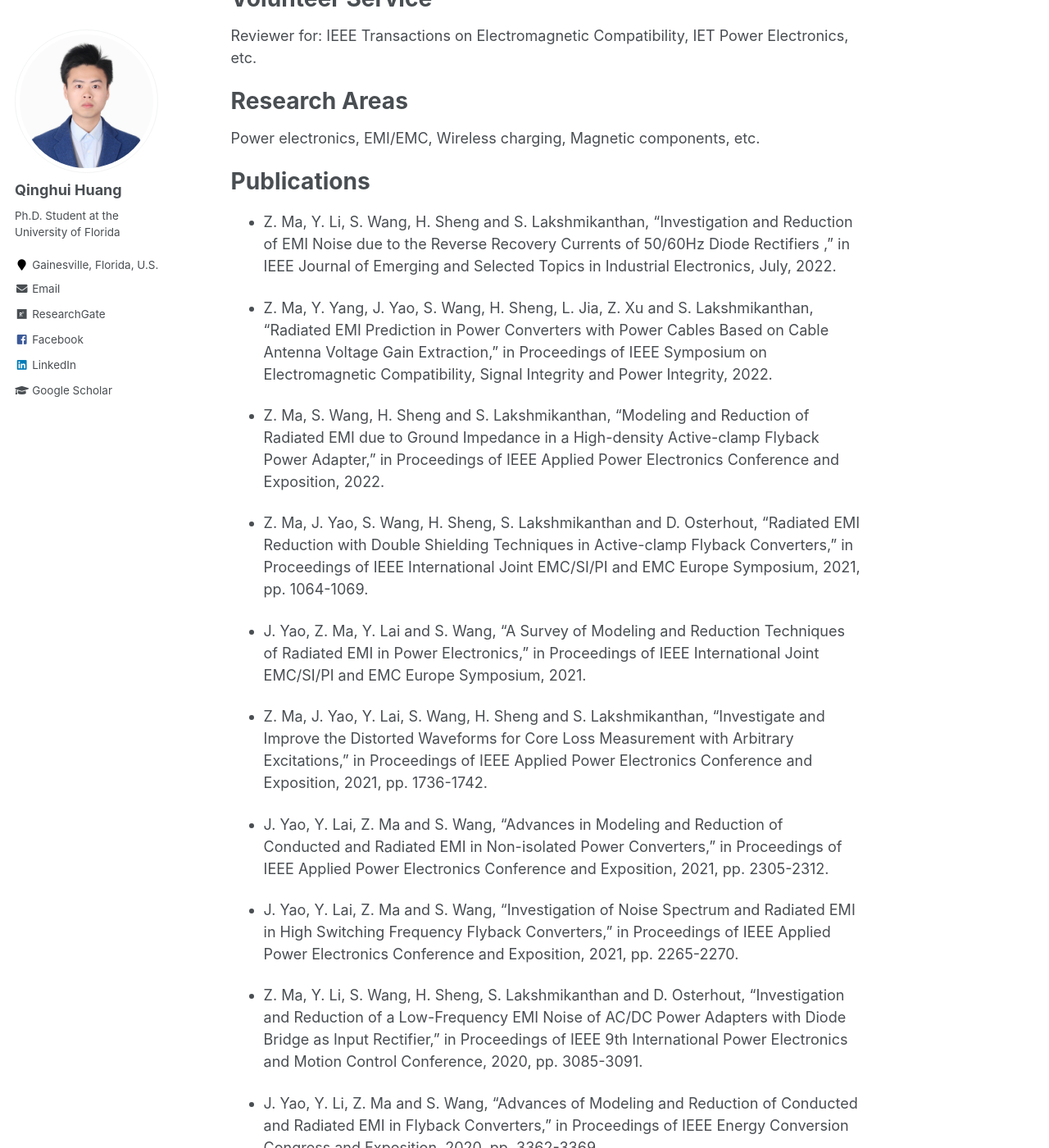
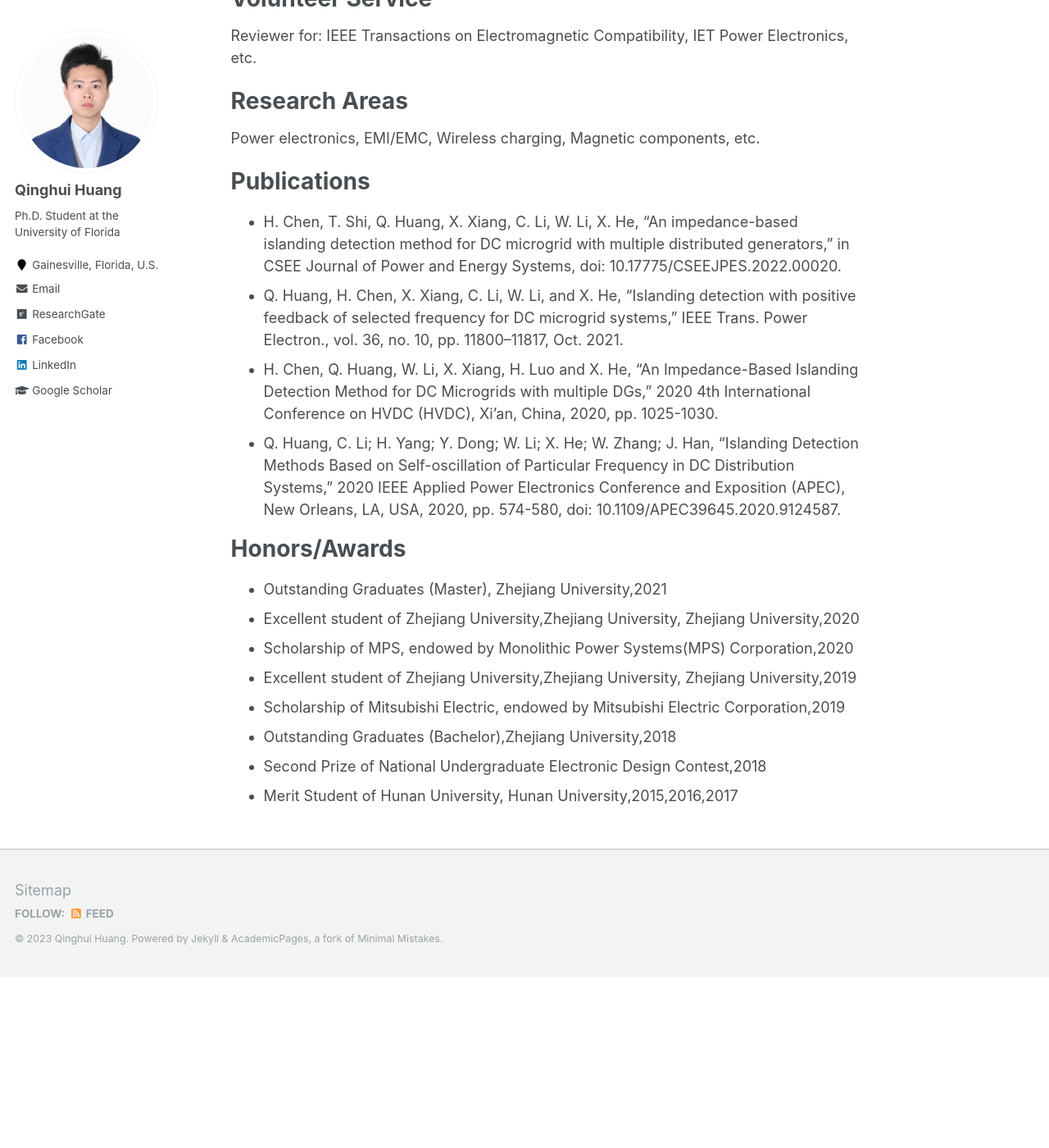
Before and after one commit to slionnnnnn/yanwenlai, a Jekyll site: the page built from _pages/about.md, in a window 1280 px wide and 1400 px high, scrolled down 360 px. Shown: the whole window at 82% size. Built offline with Jekyll 4.4.1, drawn with Linux system fonts in a browser that asks for light colours; after the commit the page ends 1551 px from its top, so only the background shows below that; some of the changed text lies outside the part shown.

Commit message:
Update about.md

```diff
--- a/_pages/about.md
+++ b/_pages/about.md
@@ -24,38 +24,18 @@ Power electronics, EMI/EMC, Wireless charging, Magnetic components, etc.
 
 Publications
 ======
-* Z. Ma, Y. Li, S. Wang, H. Sheng and S. Lakshmikanthan, "Investigation and Reduction of EMI Noise due to the Reverse Recovery Currents of 50/60Hz Diode Rectifiers
-," in IEEE Journal of Emerging and Selected Topics in Industrial Electronics, July, 2022.
-
-* Z. Ma, Y. Yang, J. Yao, S. Wang, H. Sheng, L. Jia, Z. Xu and S. Lakshmikanthan, "Radiated EMI Prediction in Power Converters with Power Cables Based on Cable Antenna Voltage Gain Extraction," in Proceedings of IEEE Symposium on Electromagnetic Compatibility, Signal Integrity and Power Integrity, 2022.
-
-* Z. Ma, S. Wang, H. Sheng and S. Lakshmikanthan, "Modeling and Reduction of Radiated EMI due to Ground Impedance in a High-density Active-clamp Flyback Power Adapter," in Proceedings of IEEE Applied Power Electronics Conference and Exposition, 2022.
-
-* Z. Ma, J. Yao, S. Wang, H. Sheng, S. Lakshmikanthan and D. Osterhout, "Radiated EMI Reduction with Double Shielding Techniques in Active-clamp Flyback Converters," in Proceedings of IEEE International Joint EMC/SI/PI and EMC Europe Symposium, 2021, pp. 1064-1069.
-
-* J. Yao, Z. Ma, Y. Lai and S. Wang, "A Survey of Modeling and Reduction Techniques of Radiated EMI in Power Electronics," in Proceedings of IEEE International Joint EMC/SI/PI and EMC Europe Symposium, 2021.
-
-* Z. Ma, J. Yao, Y. Lai, S. Wang, H. Sheng and S. Lakshmikanthan, "Investigate and Improve the Distorted Waveforms for Core Loss Measurement with Arbitrary Excitations," in Proceedings of IEEE Applied Power Electronics Conference and Exposition, 2021, pp. 1736-1742.
-
-* J. Yao, Y. Lai, Z. Ma and S. Wang, "Advances in Modeling and Reduction of Conducted and Radiated EMI in Non-isolated Power Converters," in Proceedings of IEEE Applied Power Electronics Conference and Exposition, 2021, pp. 2305-2312.
-
-* J. Yao, Y. Lai, Z. Ma and S. Wang, "Investigation of Noise Spectrum and Radiated EMI in High Switching Frequency Flyback Converters," in Proceedings of IEEE Applied Power Electronics Conference and Exposition, 2021, pp. 2265-2270.
-
-* Z. Ma, Y. Li, S. Wang, H. Sheng, S. Lakshmikanthan and D. Osterhout, "Investigation and Reduction of a Low-Frequency EMI Noise of AC/DC Power Adapters with Diode Bridge as Input Rectifier," in Proceedings of IEEE 9th International Power Electronics and Motion Control Conference, 2020, pp. 3085-3091.
-
-* J. Yao, Y. Li, Z. Ma and S. Wang, "Advances of Modeling and Reduction of Conducted and Radiated EMI in Flyback Converters," in Proceedings of  IEEE Energy Conversion Congress and Exposition, 2020, pp. 3362-3369.
-
-* Z. Ma, J. Yao, Y. Li and S. Wang, "Comparative Analysis of Magnetic Core Loss Measurement Methods with Arbitrary Excitations," in Proceedings of IEEE Energy Conversion Congress and Exposition, Baltimore, MD, USA, 2019, pp. 4125-4130.
-
-* J. Yao, M. El-Sharkh, Y. Li, Z. Ma, S. Wang and Z. Luo, "Investigation of Radiated EMI in Non-isolated Power Converters with Power Cables in Automotive Applications," in Proceedings of IEEE Energy Conversion Congress and Exposition, Baltimore, MD, USA, 2019, pp. 6957-6964.
+* H. Chen, T. Shi, Q. Huang, X. Xiang, C. Li, W. Li, X. He, "An impedance-based islanding detection method for DC microgrid with multiple distributed generators," in CSEE Journal of Power and Energy Systems, doi: 10.17775/CSEEJPES.2022.00020.
+* Q. Huang, H. Chen, X. Xiang, C. Li, W. Li, and X. He, “Islanding detection with positive feedback of selected frequency for DC microgrid systems,” IEEE Trans. Power Electron., vol. 36, no. 10, pp. 11800–11817, Oct. 2021.
+* H. Chen, Q. Huang, W. Li, X. Xiang, H. Luo and X. He, "An Impedance-Based Islanding Detection Method for DC Microgrids with multiple DGs," 2020 4th International Conference on HVDC (HVDC), Xi'an, China, 2020, pp. 1025-1030.
+* Q. Huang, C. Li; H. Yang; Y. Dong; W. Li; X. He; W. Zhang; J. Han, "Islanding Detection Methods Based on Self-oscillation of Particular Frequency in DC Distribution Systems," 2020 IEEE Applied Power Electronics Conference and Exposition (APEC), New Orleans, LA, USA, 2020, pp. 574-580, doi: 10.1109/APEC39645.2020.9124587.
 
 Honors/Awards
 ======
-Outstanding Graduates (Master), Zhejiang University,2021
-Excellent student of Zhejiang University,Zhejiang University, Zhejiang University,2020
-Scholarship of MPS, endowed by Monolithic Power Systems(MPS) Corporation,2020
-Excellent student of Zhejiang University,Zhejiang University, Zhejiang University,2019
-Scholarship of Mitsubishi Electric, endowed by Mitsubishi Electric Corporation,2019
-Outstanding Graduates (Bachelor),Zhejiang University,2018
-Second Prize of National Undergraduate Electronic Design Contest,2018
-Merit Student of Hunan University, Hunan University,2015,2016,2017
+* Outstanding Graduates (Master), Zhejiang University,2021
+* Excellent student of Zhejiang University,Zhejiang University, Zhejiang University,2020
+* Scholarship of MPS, endowed by Monolithic Power Systems(MPS) Corporation,2020
+* Excellent student of Zhejiang University,Zhejiang University, Zhejiang University,2019
+* Scholarship of Mitsubishi Electric, endowed by Mitsubishi Electric Corporation,2019
+* Outstanding Graduates (Bachelor),Zhejiang University,2018
+* Second Prize of National Undergraduate Electronic Design Contest,2018
+* Merit Student of Hunan University, Hunan University,2015,2016,2017
```
